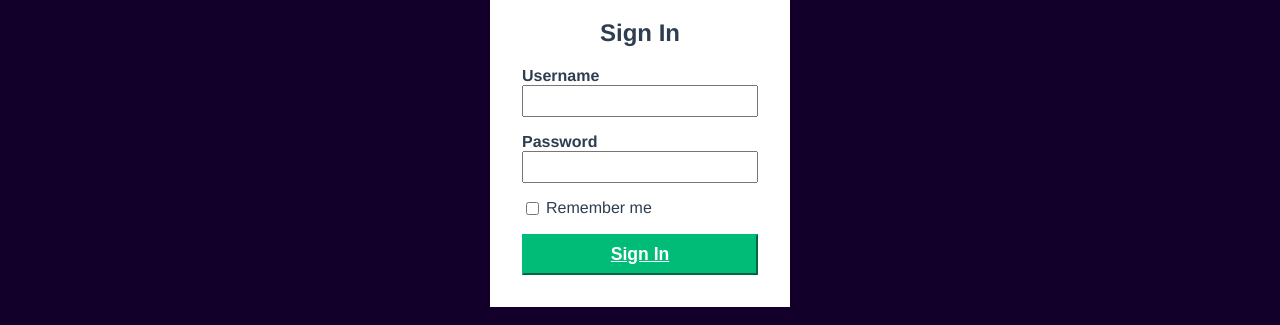
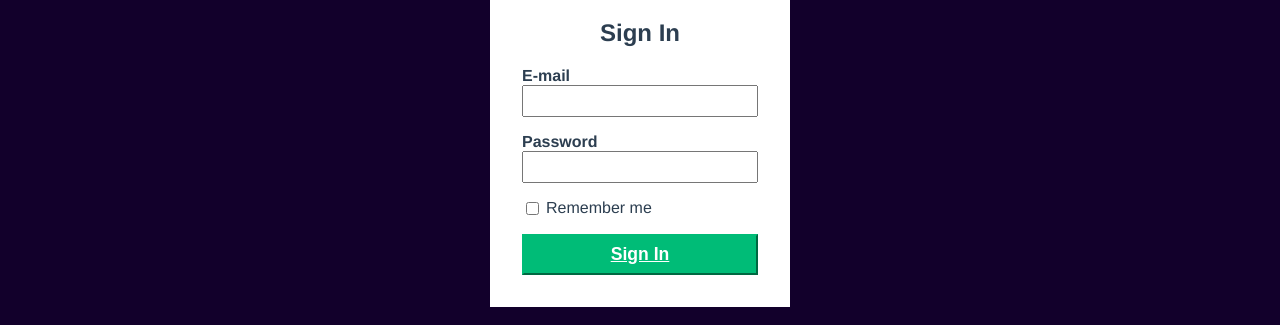
Before and after one commit to aurelianeg/argentbank, a React (Create React App) app: page /login in a window 1280 px wide. Shown: the part 163-488 px from the top of the page. Built offline with nearby package versions, Linux system fonts and the light colour scheme.

Commit message:
Small corrections on LoginButton

```diff
--- /dev/null
+++ b/src/components/LoginButton/LoginButton.jsx
@@ -0,0 +1,28 @@
+import React from 'react';
+import { useDispatch } from 'react-redux';
+import { useNavigate } from 'react-router-dom';
+import { loginAction } from '../../scripts/store';
+import './LoginButton.css';
+
+/**
+ * React component to create a login button updating Redux state when clicked
+ * @returns { React.ReactElement } LoginButton component
+ */
+function LoginButton() {
+   const dispatch = useDispatch();
+   const navigate = useNavigate();
+
+   return (
+      <button
+         className="login_button"
+         onClick={(e) => {
+            e.preventDefault();
+            dispatch(loginAction(navigate));
+         }}
+      >
+         Sign In
+      </button>
+   );
+}
+
+export default LoginButton;
--- a/src/components/LoginLink/LoginLink.jsx
+++ /dev/null
@@ -1,33 +0,0 @@
-import React from 'react';
-import propTypes from 'prop-types';
-import { Link } from 'react-router-dom';
-import { useDispatch } from 'react-redux';
-import { loginFailureAction } from '../../scripts/store';
-import './LoginLink.css';
-
-/**
- * React component to create a login link updating Redux state when button clicked
- * @returns { React.ReactElement } LoginLink component
- */
-function LoginLink(props) {
-   const dispatch = useDispatch();
-
-   return (
-      <Link to={props.to}>
-         <button
-            className="login_button"
-            onClick={() => {
-               dispatch(loginFailureAction());
-            }}
-         >
-            Sign In
-         </button>
-      </Link>
-   );
-}
-
-LoginLink.propTypes = {
-   to: propTypes.string.isRequired,
-};
-
-export default LoginLink;
--- a/src/pages/Login/Login.jsx
+++ b/src/pages/Login/Login.jsx
@@ -1,7 +1,6 @@
 import React from 'react';
 import { useSelector } from 'react-redux';
-import { Navigate } from 'react-router-dom';
-import LoginLink from '../../components/LoginLink/LoginLink';
+import LoginButton from '../../components/LoginButton/LoginButton';
 import './Login.css';
 
 /**
@@ -9,7 +8,6 @@ import './Login.css';
  * @returns { React.ReactElement } Login page
  */
 function Login() {
-   const isLoggedIn = useSelector((state) => state.isLoggedIn);
    const hasLoginFailed = useSelector((state) => state.hasLoginFailed);
 
    return (
@@ -19,8 +17,8 @@ function Login() {
             <h1>Sign In</h1>
             <form>
                <div className="input_login_wrapper">
-                  <label htmlFor="username">Username</label>
-                  <input type="text" id="username" />
+                  <label htmlFor="email">E-mail</label>
+                  <input type="text" id="email" />
                </div>
                <div className="input_login_wrapper">
                   <label htmlFor="password">Password</label>
@@ -37,11 +35,7 @@ function Login() {
                ) : (
                   ''
                )}
-               {isLoggedIn ? (
-                  <Navigate to="/profile" />
-               ) : (
-                  <LoginLink to="/login" />
-               )}
+               <LoginButton />
             </form>
          </section>
       </main>
```
Also changed, not shown: src/components/LoginButton/LoginButton.css (renamed from src/components/LoginLink/LoginLink.css).
